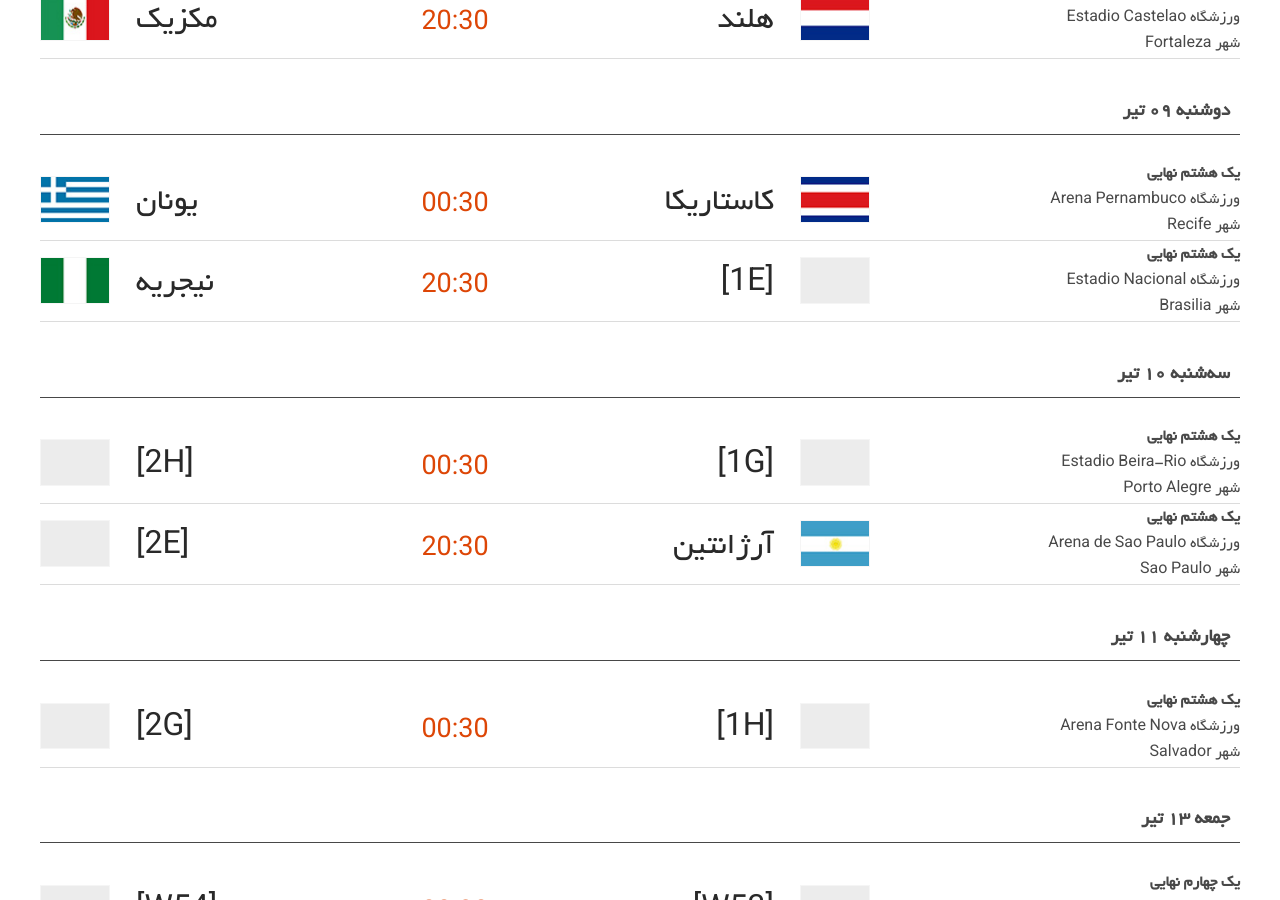
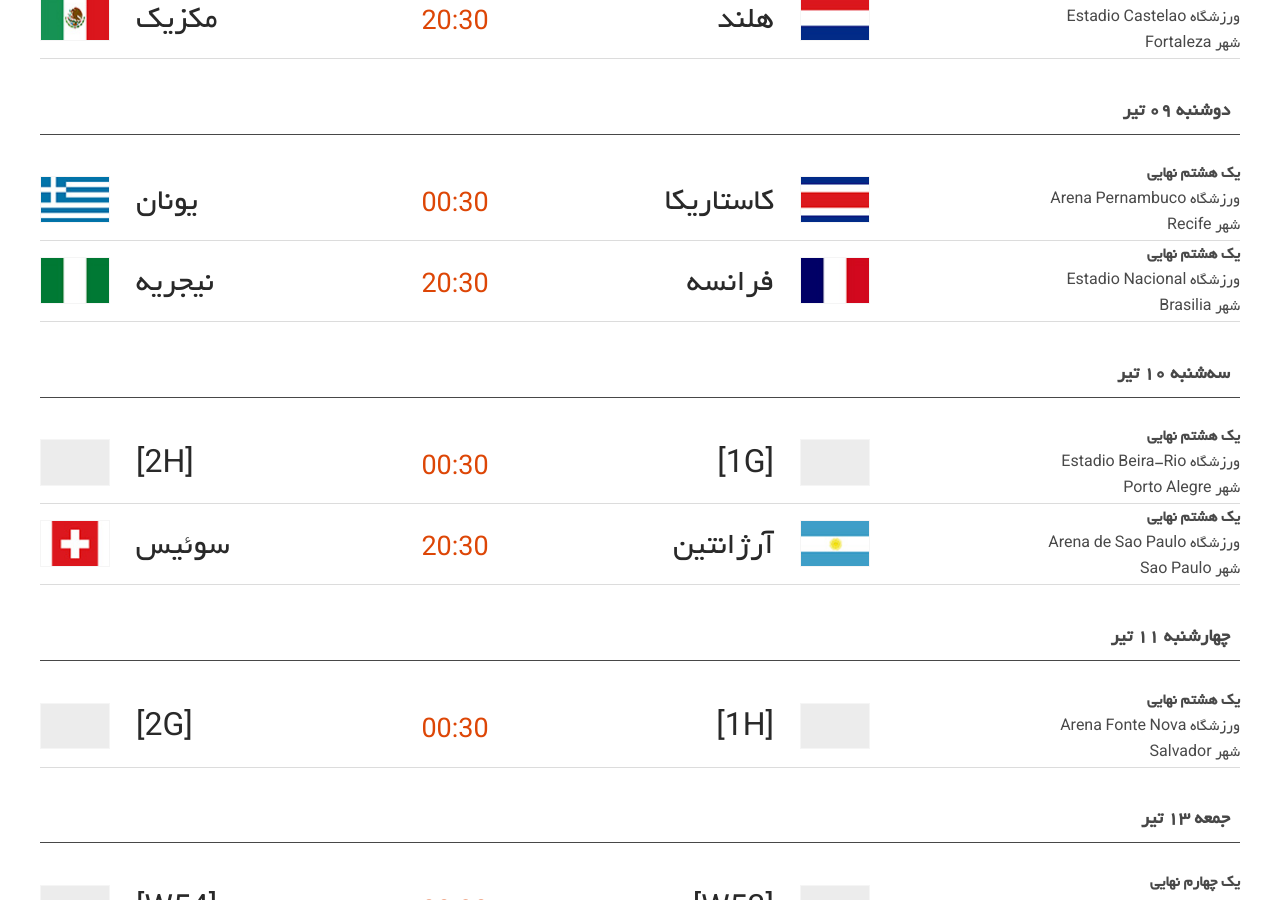
Before and after one commit to HosseinKarami/fifawc, a Jekyll site: the page built from index.html, in a window 1280 px wide and 900 px high, scrolled down 6093 px. Built offline with Jekyll 4.4.1, drawn with Linux system fonts in a browser that asks for light colours; comment, search, counter and statistics services are not loaded.

Commit message:
1E and 2E

```diff
--- a/_data/matches.yml
+++ b/_data/matches.yml
@@ -884,9 +884,9 @@
     stadium: Arena Pernambuco
     city: Recife
   - group: يک هشتم نهايي
-    team1: "[1E]"
+    team1: "فرانسه"
     team2: "نیجریه"
-    flag1: assets/img/flags/blank.png
+    flag1: assets/img/flags/fra.png
     flag2: assets/img/flags/nga.png
     pts1: "zero"
     pts2: "0"
@@ -920,9 +920,9 @@
     city: Porto Alegre
   - group: يک هشتم نهايي
     team1: "آرژانتین"
-    team2: "[2E]"
+    team2: "سوئیس"
     flag1: assets/img/flags/arg.png
-    flag2: assets/img/flags/blank.png
+    flag2: assets/img/flags/sui.png
     pts1: "zero"
     pts2: "0"
     goal1: ""
```
